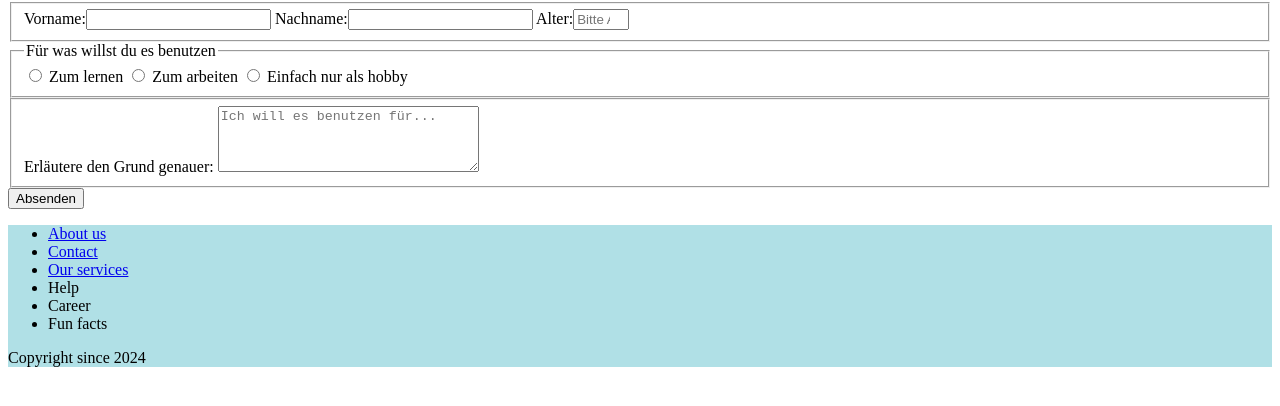
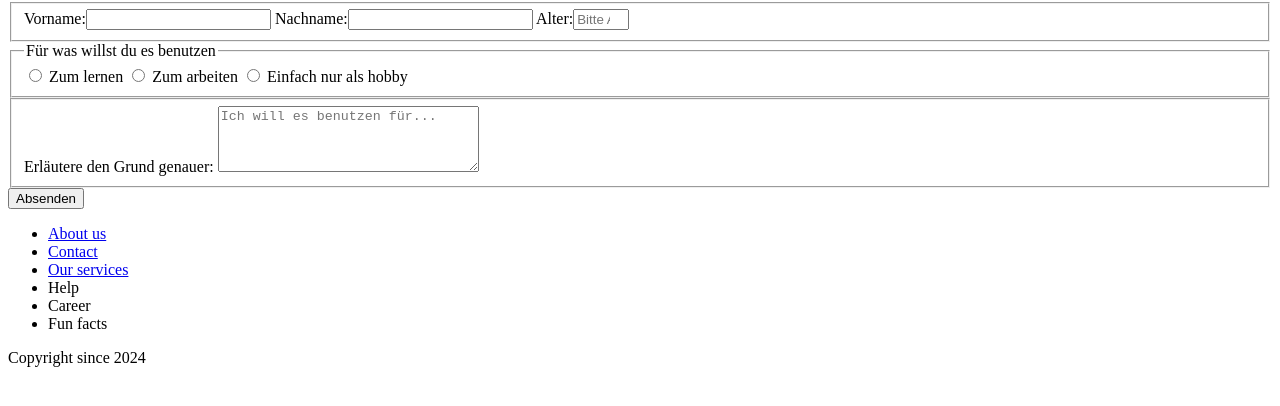
Before and after one commit to SandraSimon-Schmidt/New-one-for-new-week, a plain HTML site: page finale.html in a window 1280 px wide. Shown: the part 196-602 px from the top of the page. Drawn offline with Linux system fonts and the light colour scheme.

Commit message:
Update finale.html

```diff
--- a/finale.html
+++ b/finale.html
@@ -56,7 +56,7 @@
         </div>
     </form>
 </body>
-        <footer style="background-color:powderblue;">
+        <footer >
     <ul>
       <li><a href="facebook.com">About us</a></li>
       <li><a href="instagram.com">Contact</a></li>
@@ -67,4 +67,5 @@
     </ul>
     <p class="footer-text">Copyright since 2024</p>
   </footer>
+    <style>background-color:powderblue;</style>
 </html>
```
